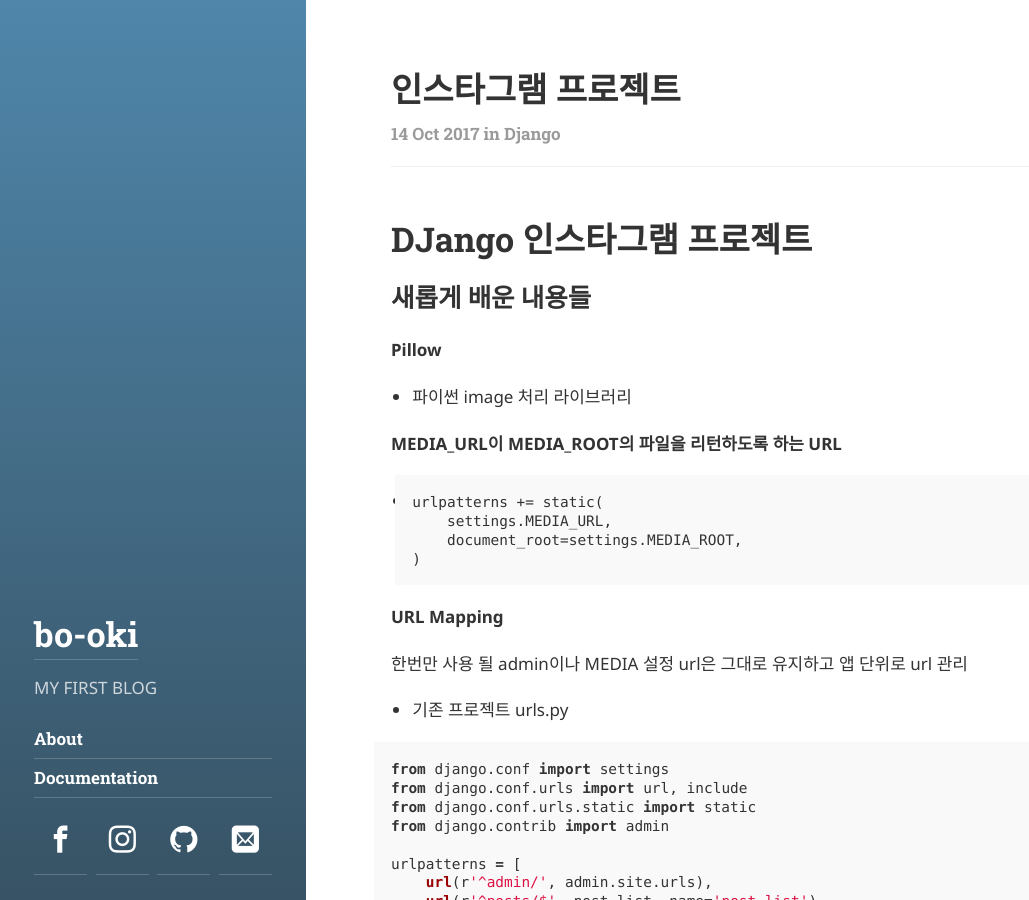
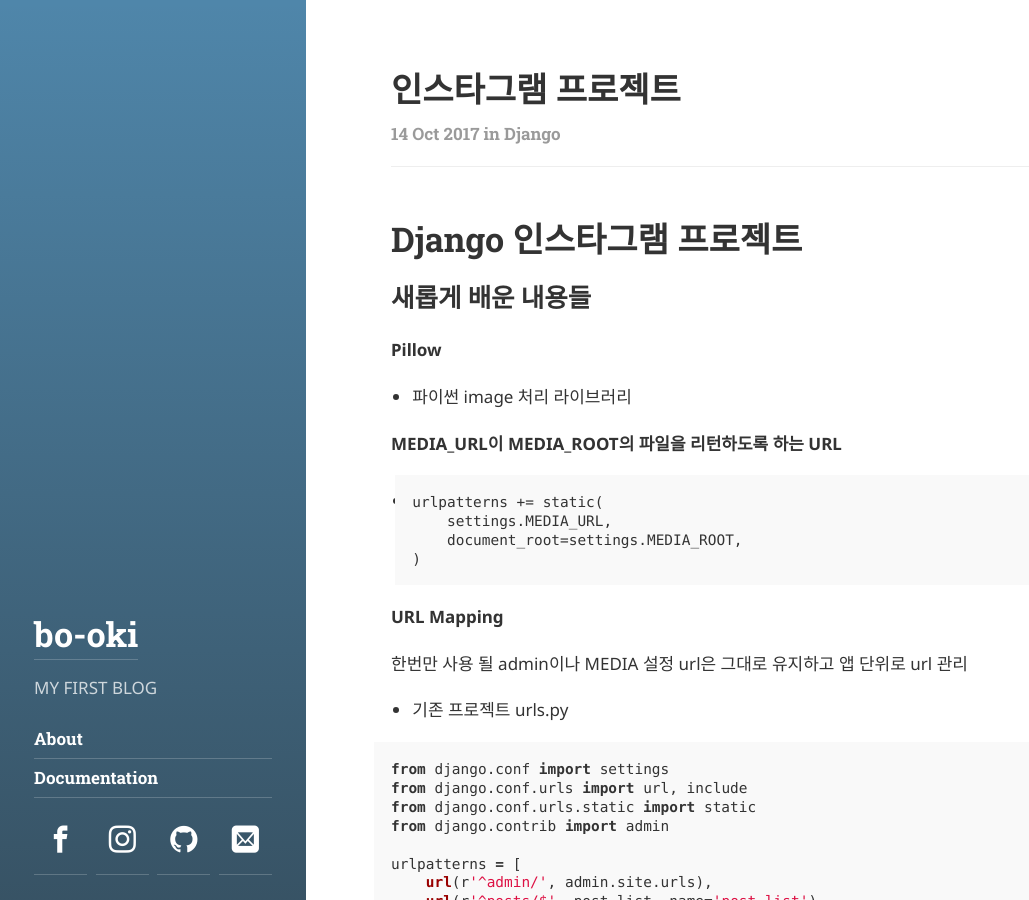
Before and after one commit to bookpark/bookpark.github.io, a Jekyll site: the page built from _posts/2017-10-14-instagram.md, in a window 1280 px wide and 900 px high. Shown: the whole window, without its empty margins (0-1029 px from the left). Built offline with Jekyll 4.4.1, drawn with Linux system fonts in a browser that asks for light colours; some web fonts are replaced.

Commit message:
노트 수정

```diff
--- a/_posts/2017-10-14-instagram.md
+++ b/_posts/2017-10-14-instagram.md
@@ -4,7 +4,7 @@
 categories: django
 ---
 
-# DJango 인스타그램 프로젝트
+# Django 인스타그램 프로젝트
 
 ## 새롭게 배운 내용들
 
```
